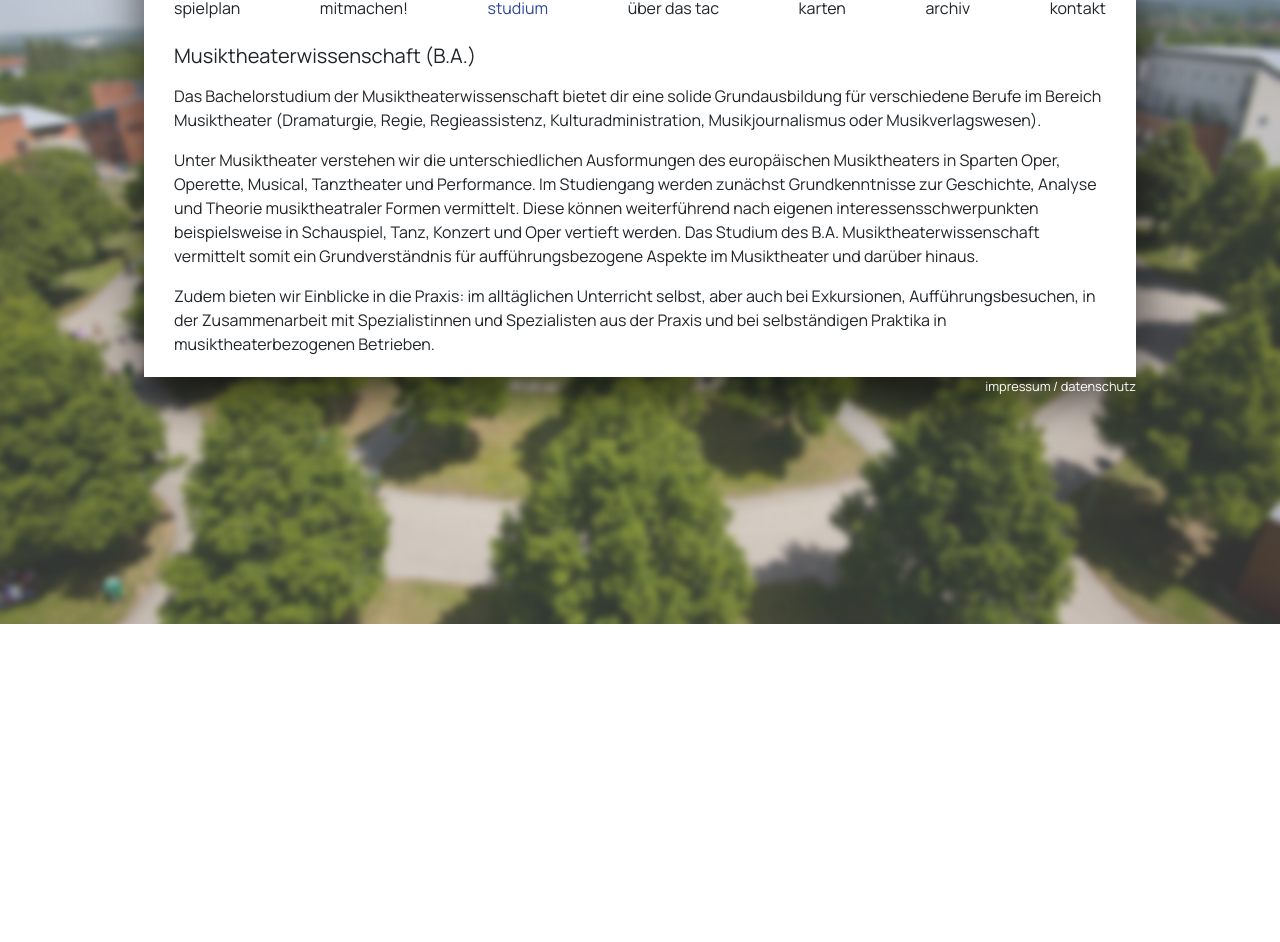
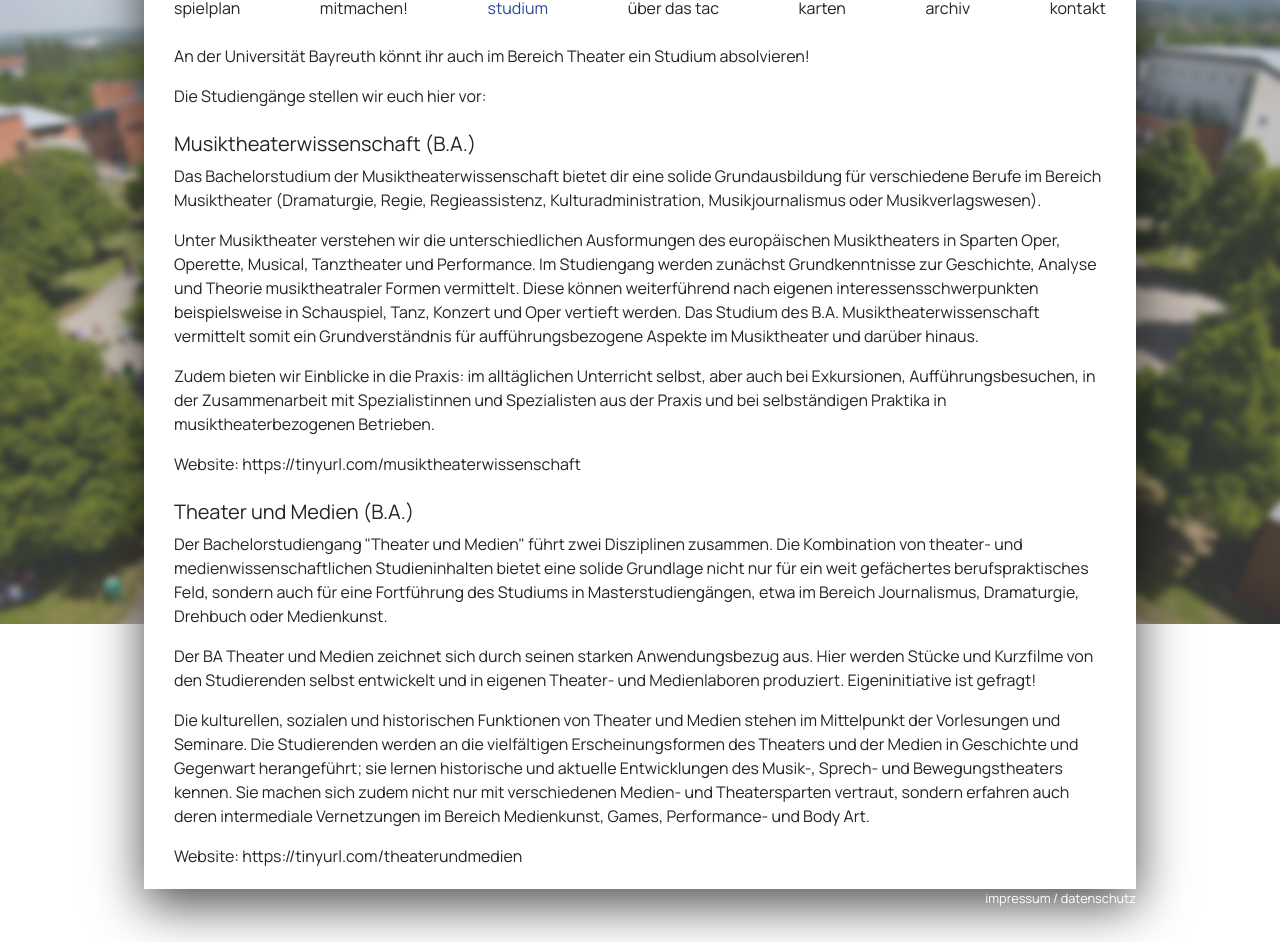
Before and after one commit to fx-ha/tac, a Next.js app: page /studium in a window 1280 px wide. Shown: the part 176-1118 px from the top of the page. Before the commit the page ends 800 px from the top, so only its background shows below. Built offline with nearby package versions, Linux system fonts and the light colour scheme.

Commit message:
add studium content

```diff
--- a/pages/studium.tsx
+++ b/pages/studium.tsx
@@ -8,7 +8,12 @@ const studium = (): JSX.Element => {
       <Head>
         <title>{siteTitle} | studieren</title>
       </Head>
-      <h2 className="h5 mb-3">Musiktheaterwissenschaft (B.A.)</h2>
+      <p>
+        An der Universität Bayreuth könnt ihr auch im Bereich Theater ein
+        Studium absolvieren!
+      </p>
+      <p>Die Studiengänge stellen wir euch hier vor:</p>
+      <h2 className="h5 mt-4 mb-2">Musiktheaterwissenschaft (B.A.)</h2>
       <p>
         Das Bachelorstudium der Musiktheaterwissenschaft bietet dir eine solide
         Grundausbildung für verschiedene Berufe im Bereich Musiktheater
@@ -32,6 +37,55 @@ const studium = (): JSX.Element => {
         Zusammenarbeit mit Spezialistinnen und Spezialisten aus der Praxis und
         bei selbständigen Praktika in musiktheaterbezogenen Betrieben.
       </p>
+      <p>
+        Website:{' '}
+        <a
+          href="https://tinyurl.com/musiktheaterwissenschaft"
+          target="_blank"
+          rel="noopener"
+          className="text-reset"
+        >
+          https://tinyurl.com/musiktheaterwissenschaft
+        </a>
+      </p>
+
+      <h2 className="h5 mt-4 mb-2">Theater und Medien (B.A.)</h2>
+      <p>
+        Der Bachelorstudiengang "Theater und Medien" führt zwei Disziplinen
+        zusammen. Die Kombination von theater- und medienwissen­schaftlichen
+        Studieninhalten bietet eine solide Grundla­ge nicht nur für ein weit
+        gefächertes berufspraktisches Feld, sondern auch für eine Fortführung
+        des Studiums in Masterstudiengängen, etwa im Bereich Journalismus,
+        Dramaturgie, Drehbuch oder Medienkunst.
+      </p>
+      <p>
+        Der BA Theater und Medien zeichnet sich durch seinen starken
+        Anwendungsbezug aus. Hier werden Stücke und Kurzfilme von den
+        Studierenden selbst entwickelt und in eigenen Theater- und Medienlaboren
+        produziert. Eigeninitiative ist gefragt!
+      </p>
+      <p>
+        Die kulturellen, sozialen und historischen Funktionen von Theater und
+        Medien stehen im Mittelpunkt der Vorlesungen und Seminare. Die
+        Studierenden werden an die vielfältigen Erscheinungs­formen des Theaters
+        und der Medien in Geschichte und Gegenwart he­rangeführt; sie lernen
+        historische und aktuelle Entwick­lungen des Musik-, Sprech- und
+        Bewegungstheaters kennen. Sie machen sich zudem nicht nur mit
+        verschie­denen Medien- und Theatersparten vertraut, sondern erfahren
+        auch deren intermediale Vernetzungen im Bereich Medienkunst, Games,
+        Performance- und Body Art.
+      </p>
+      <p>
+        Website:{' '}
+        <a
+          href="https://tinyurl.com/theaterundmedien"
+          target="_blank"
+          rel="noopener"
+          className="text-reset"
+        >
+          https://tinyurl.com/theaterundmedien
+        </a>
+      </p>
     </Layout>
   )
 }
```
